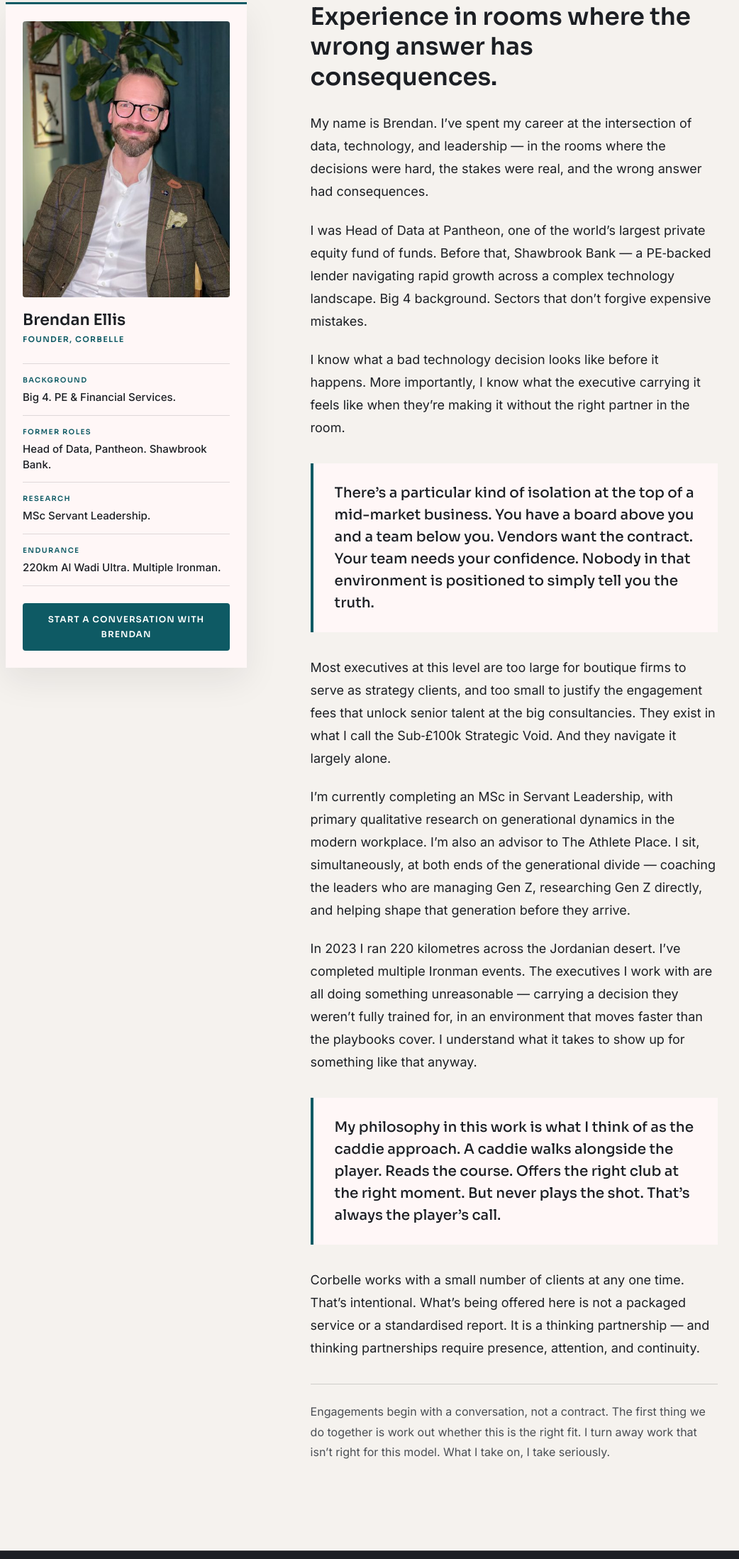
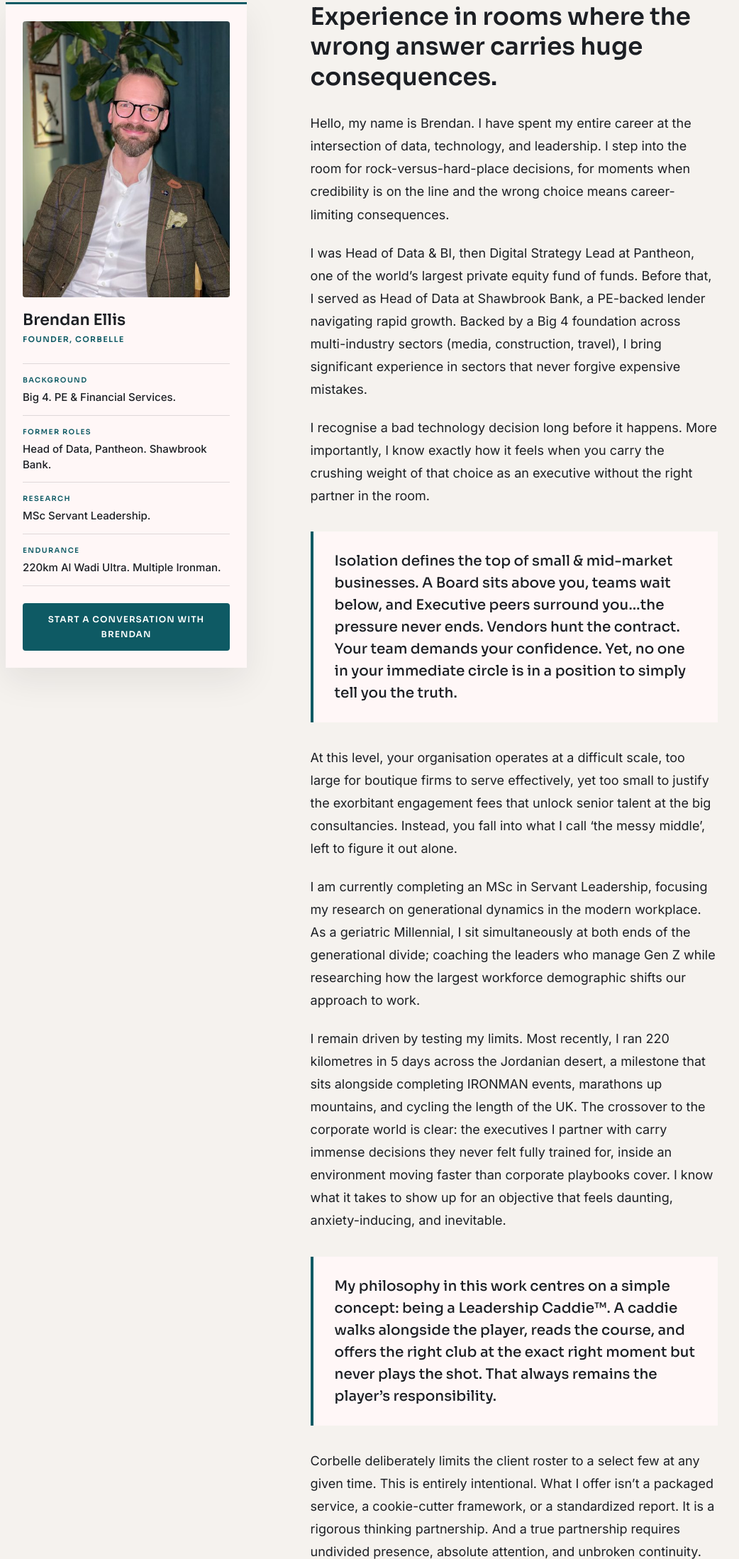
Before and after one commit to Br3nnie/corbelle-site, a website: page about.html in a window 1280 px wide. Shown: the part 603-2800 px from the top of the page at 71% size, without its empty margins (130-1172 px from the left). Drawn offline with Linux system fonts and the light colour scheme.

Commit message:
Revise about section for clarity and impact
Updated the about section to clarify the advisory role and the consequences of technology decisions. Enhanced the narrative to emphasize the importance of partnership and the unique challenges faced by executives.

```diff
--- a/about.html
+++ b/about.html
@@ -30,7 +30,7 @@
       <p class="s-eyebrow">Founder</p>
       <h1 class="about-title">Who I am, what I&rsquo;ve seen, why Corbelle exists.</h1>
     </div>
-    <p class="about-lede">Corbelle is built for the moments when technology decisions become leadership decisions. The work is advisory, but the value is judgement: knowing what to ask, what to ignore, and what must be made clear before a senior leader commits.</p>
+    <p class="about-lede">Corbelle is built for the moments when technology decisions become leadership issues. Yes, the work focuses on advisory, but the ultimate value lies in judgement. It requires knowing what to ask, what to ignore, and what must be clear before a senior leader commits.</p>
   </div>
 </section>
 
@@ -52,17 +52,17 @@
     </aside>
 
     <article class="about-story">
-      <p class="about-kicker">Experience in rooms where the wrong answer has consequences.</p>
-      <p>My name is Brendan. I&rsquo;ve spent my career at the intersection of data, technology, and leadership &mdash; in the rooms where the decisions were hard, the stakes were real, and the wrong answer had consequences.</p>
-      <p>I was Head of Data at Pantheon, one of the world&rsquo;s largest private equity fund of funds. Before that, Shawbrook Bank &mdash; a PE&#8209;backed lender navigating rapid growth across a complex technology landscape. Big 4 background. Sectors that don&rsquo;t forgive expensive mistakes.</p>
-      <p>I know what a bad technology decision looks like before it happens. More importantly, I know what the executive carrying it feels like when they&rsquo;re making it without the right partner in the room.</p>
-      <blockquote>There&rsquo;s a particular kind of isolation at the top of a mid-market business. You have a board above you and a team below you. Vendors want the contract. Your team needs your confidence. Nobody in that environment is positioned to simply tell you the truth.</blockquote>
-      <p>Most executives at this level are too large for boutique firms to serve as strategy clients, and too small to justify the engagement fees that unlock senior talent at the big consultancies. They exist in what I call the Sub&#8209;&pound;100k Strategic Void. And they navigate it largely alone.</p>
-      <p>I&rsquo;m currently completing an MSc in Servant Leadership, with primary qualitative research on generational dynamics in the modern workplace. I&rsquo;m also an advisor to The Athlete Place. I sit, simultaneously, at both ends of the generational divide &mdash; coaching the leaders who are managing Gen Z, researching Gen Z directly, and helping shape that generation before they arrive.</p>
-      <p>In 2023 I ran 220 kilometres across the Jordanian desert. I&rsquo;ve completed multiple Ironman events. The executives I work with are all doing something unreasonable &mdash; carrying a decision they weren&rsquo;t fully trained for, in an environment that moves faster than the playbooks cover. I understand what it takes to show up for something like that anyway.</p>
-      <blockquote>My philosophy in this work is what I think of as the caddie approach. A caddie walks alongside the player. Reads the course. Offers the right club at the right moment. But never plays the shot. That&rsquo;s always the player&rsquo;s call.</blockquote>
-      <p>Corbelle works with a small number of clients at any one time. That&rsquo;s intentional. What&rsquo;s being offered here is not a packaged service or a standardised report. It is a thinking partnership &mdash; and thinking partnerships require presence, attention, and continuity.</p>
-      <p class="about-note">Engagements begin with a conversation, not a contract. The first thing we do together is work out whether this is the right fit. I turn away work that isn&rsquo;t right for this model. What I take on, I take seriously.</p>
+      <p class="about-kicker">Experience in rooms where the wrong answer carries huge consequences.</p>
+      <p>Hello, my name is Brendan. I have spent my entire career at the intersection of data, technology, and leadership. I step into the room for rock-versus-hard-place decisions, for moments when credibility is on the line and the wrong choice means career-limiting consequences.</p>
+      <p>I was Head of Data & BI, then Digital Strategy Lead at Pantheon, one of the world’s largest private equity fund of funds. Before that, I served as Head of Data at Shawbrook Bank, a PE-backed lender navigating rapid growth. Backed by a Big 4 foundation across multi-industry sectors (media, construction, travel), I bring significant experience in sectors that never forgive expensive mistakes.</p>
+      <p>I recognise a bad technology decision long before it happens. More importantly, I know exactly how it feels when you carry the crushing weight of that choice as an executive without the right partner in the room.</p>
+      <blockquote>Isolation defines the top of small & mid-market businesses. A Board sits above you, teams wait below, and Executive peers surround you…the pressure never ends. Vendors hunt the contract. Your team demands your confidence. Yet, no one in your immediate circle is in a position to simply tell you the truth.</blockquote>
+      <p>At this level, your organisation operates at a difficult scale, too large for boutique firms to serve effectively, yet too small to justify the exorbitant engagement fees that unlock senior talent at the big consultancies. Instead, you fall into what I call ‘the messy middle’, left to figure it out alone.</p>
+      <p>I am currently completing an MSc in Servant Leadership, focusing my research on generational dynamics in the modern workplace. As a geriatric Millennial, I sit simultaneously at both ends of the generational divide; coaching the leaders who manage Gen Z while researching how the largest workforce demographic shifts our approach to work.</p>
+      <p>I remain driven by testing my limits. Most recently, I ran 220 kilometres in 5 days across the Jordanian desert, a milestone that sits alongside completing IRONMAN events, marathons up mountains, and cycling the length of the UK. The crossover to the corporate world is clear: the executives I partner with carry immense decisions they never felt fully trained for, inside an environment moving faster than corporate playbooks cover. I know what it takes to show up for an objective that feels daunting, anxiety-inducing, and inevitable.</p>
+      <blockquote>My philosophy in this work centres on a simple concept: being a Leadership Caddie™. A caddie walks alongside the player, reads the course, and offers the right club at the exact right moment but never plays the shot. That always remains the player’s responsibility.</blockquote>
+      <p>Corbelle deliberately limits the client roster to a select few at any given time. This is entirely intentional. What I offer isn’t a packaged service, a cookie-cutter framework, or a standardized report. It is a rigorous thinking partnership. And a true partnership requires undivided presence, absolute attention, and unbroken continuity.</p>
+      <p class="about-note">Our relationship begins with a conversation, not a contract. The very first thing we will discover together is whether our minds and dynamics are the right match. I routinely turn away projects that fall outside of this boutique model. But the select engagements I do take on, I execute with absolute, unwavering intensity.</p>
     </article>
   </div>
 </section>
```
